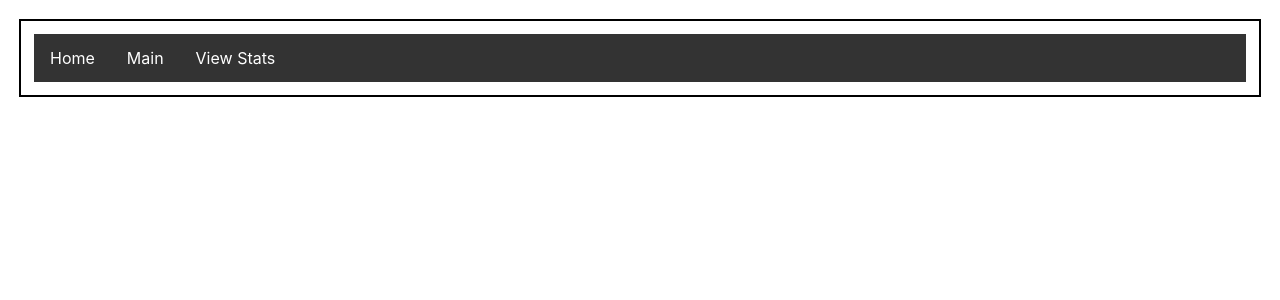
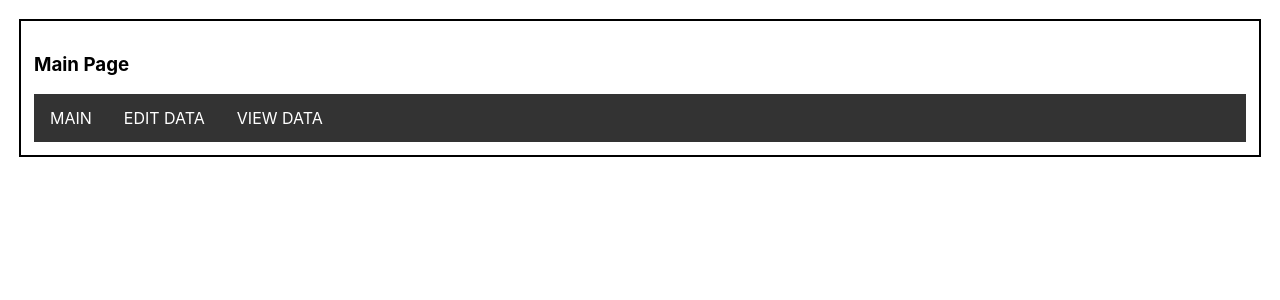
Before and after one commit to srujank1995/Health-Analytics, a React (Create React App) app: page / in a window 1280 px wide. Shown: the top 300 px of the page. Built offline with nearby package versions, Linux system fonts and the light colour scheme.

Commit message:
Router children decleared

```diff
--- a/src/App.tsx
+++ b/src/App.tsx
@@ -20,7 +20,11 @@ const router = createBrowserRouter([
       },
       {
         path:"/edit",
-        element: <div><ViewHealthRecords/> </div>
+        element: <div><TableData/> </div>
+      },
+      {
+        path:'/view',
+        element: <div><ViewHealthRecords/></div>
       }
     ]
   }
@@ -32,7 +36,7 @@ function App() {
 
     <ContextHealthMainWrapper>
       <div className={styless["Heading-main"]}>
-        <Header/>
+
         <RouterProvider router={router}/>
       </div>
     </ContextHealthMainWrapper>
--- a/src/Components/Header/Header.tsx
+++ b/src/Components/Header/Header.tsx
@@ -1,3 +1,4 @@
+import { Link } from 'react-router-dom';
 import styless from './Header.module.scss'
 
 const  Header = ()  => {
@@ -5,9 +6,10 @@ const  Header = ()  => {
   return (
     <div>
         <ul className={styless['ul']} >
-            <li className={styless['li']}><a href="/">Home</a> </li>
-            <li className={styless['li']}><a href="/main">Main</a> </li>
-            <li className={styless['li']}><a href="/edit">View Stats</a> </li>
+
+            <li className={styless['li']}><Link to="/main">MAIN</Link> </li>
+            <li className={styless['li']}><Link to='/edit'>EDIT DATA</Link> </li>
+            <li className={styless['li']}><Link to='/view'>VIEW DATA</Link> </li>
         </ul>
     </div>
   )
--- a/src/Root-Frame/Root_Frame.tsx
+++ b/src/Root-Frame/Root_Frame.tsx
@@ -1,9 +1,13 @@
-import React from 'react'
 import { Outlet } from 'react-router-dom'
+import Header from '../Components/Header/Header'
+
 
 const Root_Frame = () => {
   return (
+
     <div>
+        <h3>Main Page</h3>
+        <Header/>
         <Outlet/>
     </div>
   )
```
